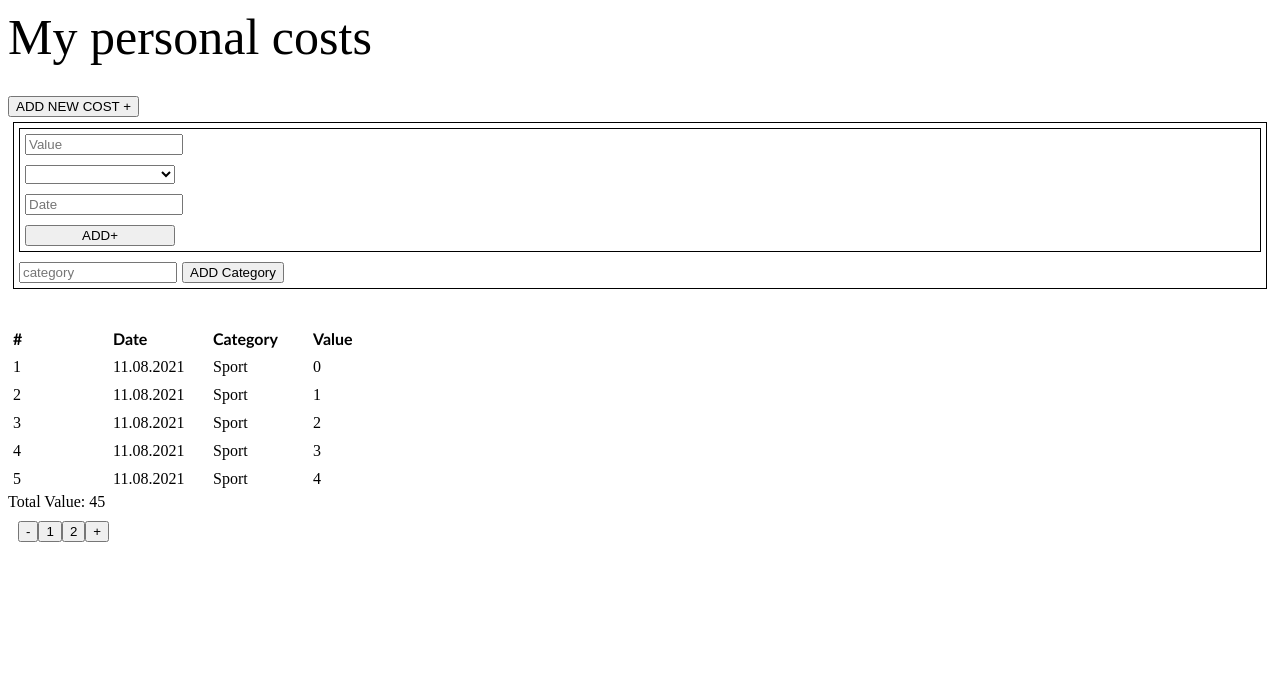
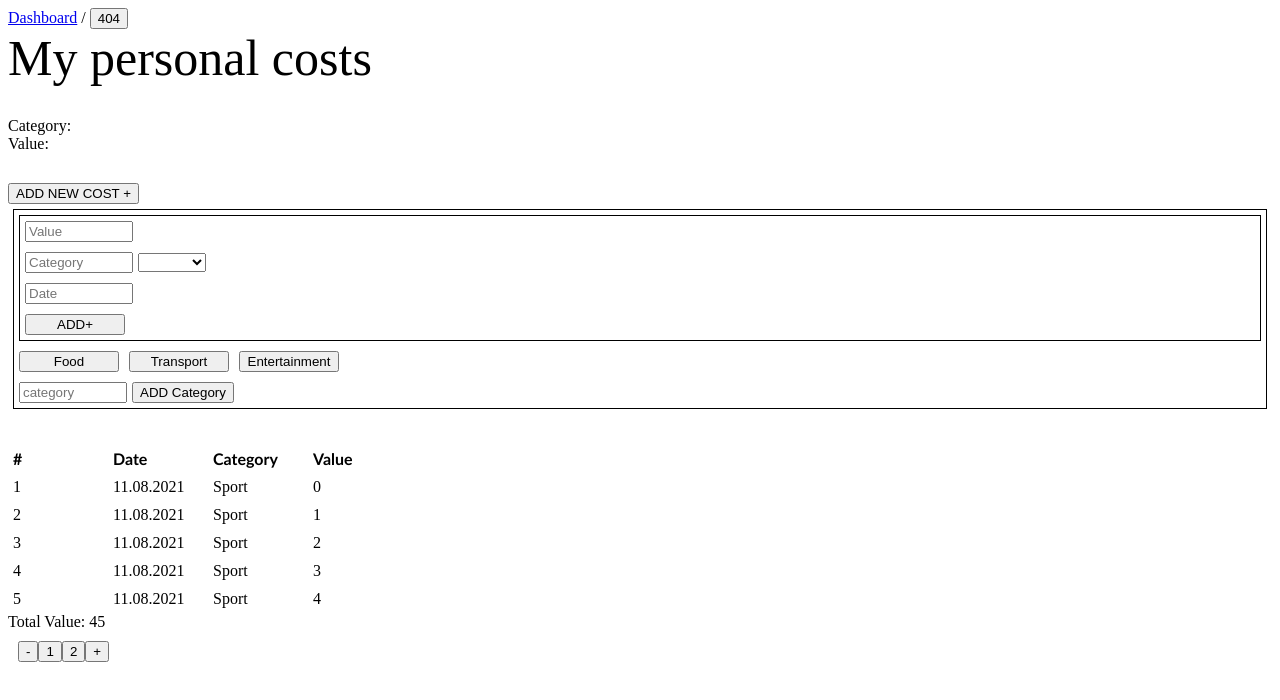
Before and after one commit to artgaid/Cost-App-VueJS, a Vue app in the folder gb_vue/: page / in a window 1280 px wide. Both pictures are taken after a click on the button "ADD NEW COST +". Shown: the top 700 px of the page. Built offline with nearby package versions, Linux system fonts and the light colour scheme.

Commit message:
Costs v5.0 (add router and payment link's button)

```diff
--- a/gb_vue/src/App.vue
+++ b/gb_vue/src/App.vue
@@ -1,110 +1,26 @@
 <template>
   <div id="app">
-    <div :class="[$style.wrapper]">
-      <header>
-        <div :class="[$style.title]">My personal costs</div>
-      </header>
+    <div class="page-links">
+      <router-link to="/dashboard">Dashboard</router-link> /
+      <button @click="goToPage(404)">404</button>
     </div>
-    <div :class="[$style.content]">
-      <button @click="onForm">ADD NEW COST +</button>
-      <add-payment-form v-show="addForm" @addNewPayment="addData" />
-    </div>
-    <div :class="[$style.content]">
-      <payments-display :list="pageElements" />
-      Total Value: {{ getFPV }}
-      <pagination
-        :page="pages"
-        :n="n"
-        :length="paymentsList.length"
-        @changePage="addChengePages"
-      />
-    </div>
+
+    <router-view></router-view>
   </div>
 </template>
 
 <script>
-import { mapMutations, mapGetters, mapActions } from "vuex";
-import AddPaymentForm from "./components/AddPaymentForm.vue";
-import Pagination from "./components/Pagination.vue";
-import PaymentsDisplay from "./components/PaymentsDisplay.vue";
 export default {
   name: "App",
-  components: { PaymentsDisplay, AddPaymentForm, Pagination },
   data() {
-    return {
-      // paymentsList: [], // без store
-      category: "",
-      addForm: "",
-      pages: 1,
-      n: 5,
-    };
+    return {};
   },
   methods: {
-    ...mapMutations({
-      loadData: "setPaymentListData",
-      addDataToStore: "addDataToPaymentList",
-      // *** loadData - кастомное название мутации
-    }),
-    ...mapActions({
-      fetchListData: "fetchData",
-    }),
-    onForm() {
-      if (this.addForm == false) {
-        this.addForm = true;
-      } else {
-        this.addForm = false;
-      }
+    goToPage(Name) {
+      this.$router.push({
+        name: Name,
+      });
     },
-    addData(newPayment) {
-      // this.paymentsList.push(newPayment);
-      this.addDataToStore(newPayment);
-    },
-    addChengePages(p) {
-      this.pages = p;
-    },
-    fetchData() {
-      return [
-        {
-          date: "28.03.2020",
-          category: "Food",
-          value: 169,
-        },
-        {
-          date: "24.03.2020",
-          category: "Transport",
-          value: 360,
-        },
-        {
-          date: "24.03.2020",
-          category: "Food",
-          value: 532,
-        },
-      ];
-    },
-  },
-  computed: {
-    ...mapGetters({
-      paymentsList: "getPaymentsList",
-    }),
-    pageElements() {
-      const { n, pages } = this;
-      return this.paymentsList.slice(n * (pages - 1), n * (pages - 1) + n);
-    },
-    getFPV() {
-      return this.$store.getters.getFullPaymentValue;
-    },
-  },
-  created() {
-    // *** без store
-    // this.paymentsList = this.fetchData();
-    // *** вызов мктации
-    // this.$store.commit("setPaymentListData", this.fetchData());
-    // *** вызов мутации через mapMutations
-    // this.loadData(this.fetchData());
-    // *** Вызываем actions
-    // this.$store.dispatch("fetchData");
-    // или
-    this.fetchListData();
   },
 };
 </script>
@@ -118,11 +34,4 @@ export default {
   color: #2c3e50;
   margin-top: 60px;
 }
-.title {
-  font-size: 50px;
-}
-
-.content {
-  padding-top: 30px;
-}
 </style>
--- a/gb_vue/src/components/AddPaymentForm.vue
+++ b/gb_vue/src/components/AddPaymentForm.vue
@@ -8,18 +8,36 @@
         :class="[$style.margin]"
       />
       <br />
-      <select v-model="category" v-if="options" :class="[$style.margin]">
+      <input
+        placeholder="Category"
+        v-model="category"
+        :class="[$style.margin]"
+      />
+      <select v-model="category" v-if="options">
         <option v-for="option in options" :value="option" :key="option">
           {{ option }}
         </option>
       </select>
-      <!-- <input placeholder="Category" v-model="category" /> -->
+
       <br />
       <input placeholder="Date" v-model="date" :class="[$style.margin]" />
       <br />
       <button @click="onSaveClick" :class="[$style.margin]">ADD+</button>
     </div>
 
+    <div>
+      <a href="/add/payment/Food?value=200">
+        <button :class="[$style.margin]">Food</button>
+      </a>
+      <a href="/add/payment/Transport?value=50">
+        <button :class="[$style.margin]">Transport</button>
+      </a>
+      <a href="/add/payment/Entertainment?value=2000">
+        <button :class="[$style.margin]">Entertainment</button>
+      </a>
+    </div>
+
+    <div class="add-Category">
       <input
         type="text"
         v-model="addCategoryToList"
@@ -27,6 +45,7 @@
         :class="[$style.margin]"
       />
       <button @click="addCategory">ADD Category</button>
+    </div>
   </div>
 </template>
 
@@ -70,9 +89,20 @@ export default {
     addCategory() {
       this.$store.commit("addCategoryToList", this.addCategoryToList);
     },
+    goToPage(Name, c, v) {
+      this.category = c;
+      this.value = v;
+      this.$router.push({
+        name: Name,
+      });
+    },
   },
   created() {
     this.fetchCategoryList();
+  },
+  mounted() {
+    this.value = this.$route.query.value;
+    this.category = this.$route.params.Category;
   },
 };
 </script>
@@ -83,7 +113,7 @@ export default {
   margin: 5px;
 }
 .margin {
-  width: 150px;
+  width: 100px;
   margin: 5px;
 }
 </style>
--- a/gb_vue/src/main.js
+++ b/gb_vue/src/main.js
@@ -2,10 +2,12 @@ import Vue from 'vue'
 import App from './App.vue'
 
 import store from './store'
+import router from './router'
 
 Vue.config.productionTip = false
 
 new Vue({
   render: h => h(App),
   store,
+  router,
 }).$mount('#app')
--- /dev/null
+++ b/gb_vue/src/pages/Page404.vue
@@ -0,0 +1,12 @@
+<template>
+  <div>404</div>
+</template>
+
+<script>
+export default {
+  name: "Page404",
+};
+</script>
+
+<style>
+</style>
--- /dev/null
+++ b/gb_vue/src/pages/PageDashboard.vue
@@ -0,0 +1,129 @@
+<template>
+  <div class="content">
+    <div :class="[$style.wrapper]">
+      <header>
+        <div :class="[$style.title]">My personal costs</div>
+      </header>
+    </div>
+
+    <div :class="[$style.content]">
+      <div>Category: {{ addPaymentCategory }}</div>
+      <div>Value: {{ addPaymentValue }}</div>
+    </div>
+    <div :class="[$style.content]">
+      <button @click="onForm">ADD NEW COST +</button>
+      <add-payment-form v-show="addForm" @addNewPayment="addData" />
+    </div>
+    <div :class="[$style.content]">
+      <payments-display :list="pageElements" />
+      Total Value: {{ getFPV }}
+      <pagination
+        :page="pages"
+        :n="n"
+        :length="paymentsList.length"
+        @changePage="addChengePages"
+      />
+    </div>
+  </div>
+</template>
+
+<script>
+import { mapMutations, mapGetters, mapActions } from "vuex";
+import AddPaymentForm from "../components/AddPaymentForm.vue";
+import Pagination from "../components/Pagination.vue";
+import PaymentsDisplay from "../components/PaymentsDisplay.vue";
+
+export default {
+  name: "Dashboard",
+  components: {
+    PaymentsDisplay,
+    AddPaymentForm,
+    Pagination,
+  },
+  data() {
+    return {
+      addForm: "",
+      pages: 1,
+      n: 5,
+      addPaymentCategory: "",
+      addPaymentValue: 0,
+    };
+  },
+  methods: {
+    ...mapMutations({
+      loadData: "setPaymentListData",
+      addDataToStore: "addDataToPaymentList",
+    }),
+    ...mapActions({
+      fetchListData: "fetchData",
+    }),
+    onForm() {
+      if (this.addForm == false) {
+        this.addForm = true;
+      } else {
+        this.addForm = false;
+      }
+    },
+    addData(newPayment) {
+      this.addDataToStore(newPayment);
+    },
+    addChengePages(p) {
+      this.pages = p;
+    },
+    fetchData() {
+      return [
+        {
+          date: "28.03.2020",
+          category: "Food",
+          value: 169,
+        },
+        {
+          date: "24.03.2020",
+          category: "Transport",
+          value: 360,
+        },
+        {
+          date: "24.03.2020",
+          category: "Food",
+          value: 532,
+        },
+      ];
+    },
+  },
+  computed: {
+    ...mapGetters({
+      paymentsList: "getPaymentsList",
+    }),
+    pageElements() {
+      const { n, pages } = this;
+      return this.paymentsList.slice(n * (pages - 1), n * (pages - 1) + n);
+    },
+    getFPV() {
+      return this.$store.getters.getFullPaymentValue;
+    },
+  },
+  async created() {
+    await this.fetchListData();
+    if (this.$route?.params?.pages) {
+      this.addChengePages(this.$route.params.pages);
+    }
+  },
+  mounted() {
+    this.addPaymentValue = this.$route.query.value;
+    this.addPaymentCategory = this.$route.params.Category;
+    if (this.addPaymentCategory && this.addPaymentCategory) {
+      this.addForm = true;
+    }
+  },
+};
+</script>
+
+<style  lang="scss" module>
+.title {
+  font-size: 50px;
+}
+
+.content {
+  padding-top: 30px;
+}
+</style>
--- /dev/null
+++ b/gb_vue/src/pages/PageLogin.vue
@@ -0,0 +1,12 @@
+<template>
+  <div>LOGIN</div>
+</template>
+
+<script>
+export default {
+  name: "Login",
+};
+</script>
+
+<style>
+</style>
--- /dev/null
+++ b/gb_vue/src/router/index.js
@@ -0,0 +1,74 @@
+import Vue from 'vue'
+import Router from 'vue-router'
+
+
+
+import PageDashboard from '../pages/PageDashboard.vue'
+import Page404 from '../pages/Page404.vue'
+import PageLogin from '../pages/PageLogin.vue'
+// import PageAddPayment from '../pages/PageAddPayment.vue'
+
+Vue.use(Router)
+
+const router = new Router({
+    mode: 'history',
+    routes: [
+        {
+            path: '/',
+            component: PageDashboard,
+            name: 'dashboard'
+        },
+        {
+            path: '/dashboard',
+            component: PageDashboard,
+            name: 'dashboard'
+        },
+        {
+            path: '/dashboard/:pages',
+            component: PageDashboard,
+            name: 'dashboard'
+        },
+        {
+            path: '/404',
+            component: Page404,
+            name: '404'
+        },
+        {
+            path: '/add/payment/:Category',
+            component: PageDashboard,
+            name: 'addPayment'
+        },
+        {
+            path: '/auth',
+            component: PageLogin,
+            name: 'login'
+        },
+        {
+            path: '*',
+            component: Page404,
+        }
+    ]
+})
+
+const isAuth = true;
+
+router.beforeEach((to, from, next) => {
+    if (to.name !== 'login' && !isAuth) {
+        next({ name: 'login' })
+    } else {
+        next()
+    }
+})
+
+const getTitleByRouteName = routeName => {
+    return {
+        'dashboard': "Page Dashboard",
+        '404': "Not Found"
+    }[routeName]
+}
+
+router.afterEach((to) => {
+    document.title = getTitleByRouteName(to.name)
+})
+
+export default router
```
Also changed, not shown: package.json (deleted, +0 -19 lines), 1 other file (tests, documents, lock files or other folders). Lines whose indentation alone changed are shown as unchanged.
